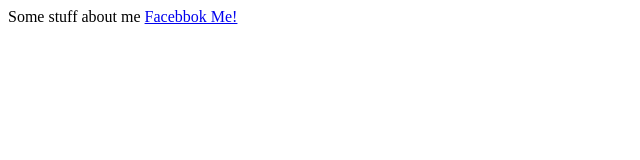
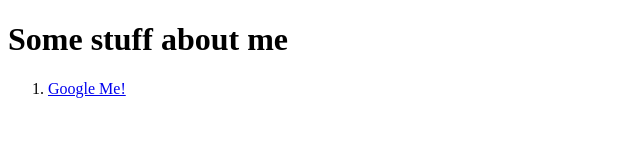
Before and after one commit to jsgratch/name_of_my_project, a plain HTML site: page third_page.html in a window 1280 px wide. Shown: the whole page, without its empty margins (0-640 px from the left). Drawn offline with Linux system fonts and the light colour scheme.

Commit message:
page3 updates

```diff
--- a/third_page.html
+++ b/third_page.html
@@ -7,7 +7,7 @@
     <title>This is an about page</title>
 </head>
 <body>
-  Some stuff about me
-  <a href="www.facebook.com">Facebbok Me!</a>
+ <h1>Some stuff about me</h1>
+  <ol><li><a href="www.google.com">Google Me!</a> </li> </ol>
 </body>
 </html>
```
